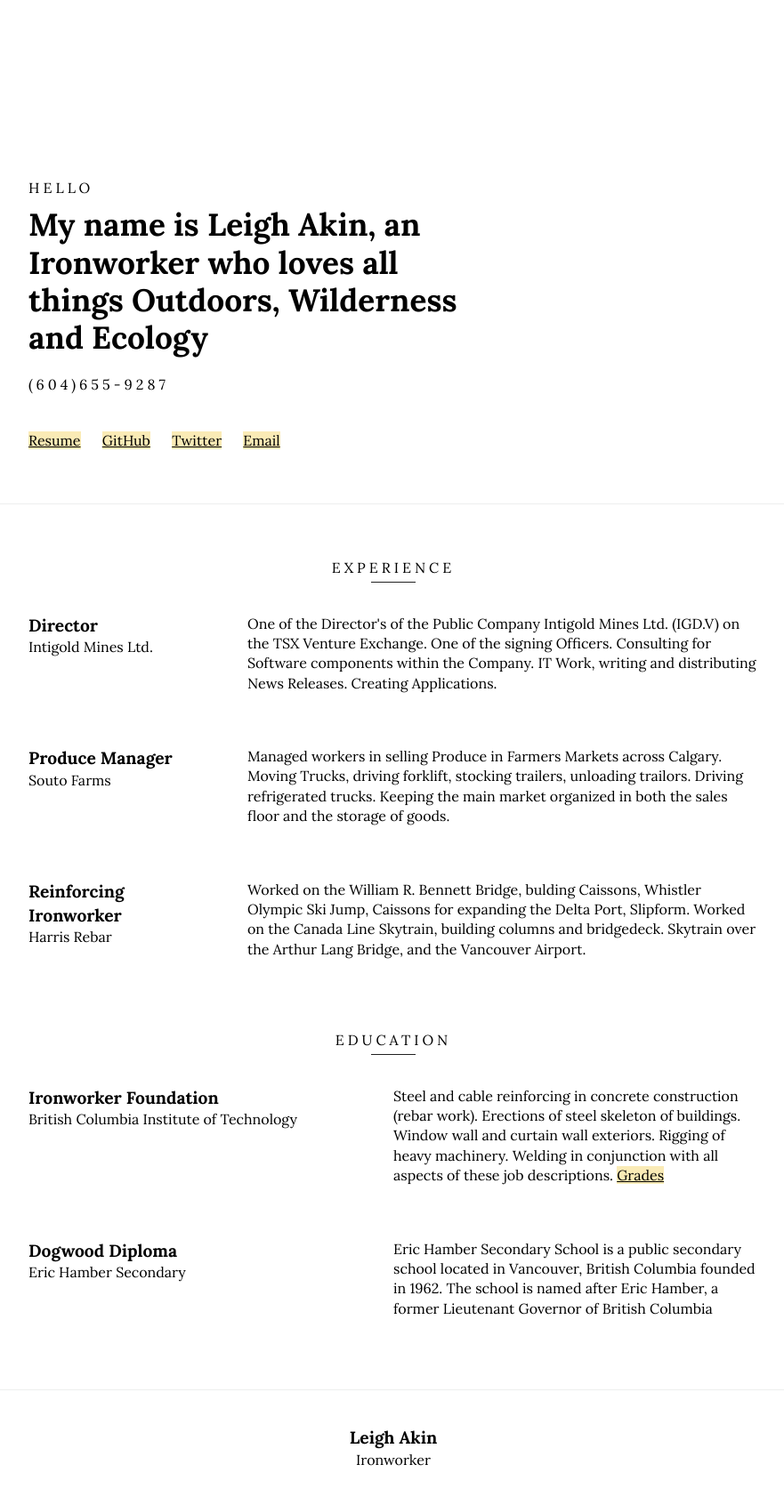
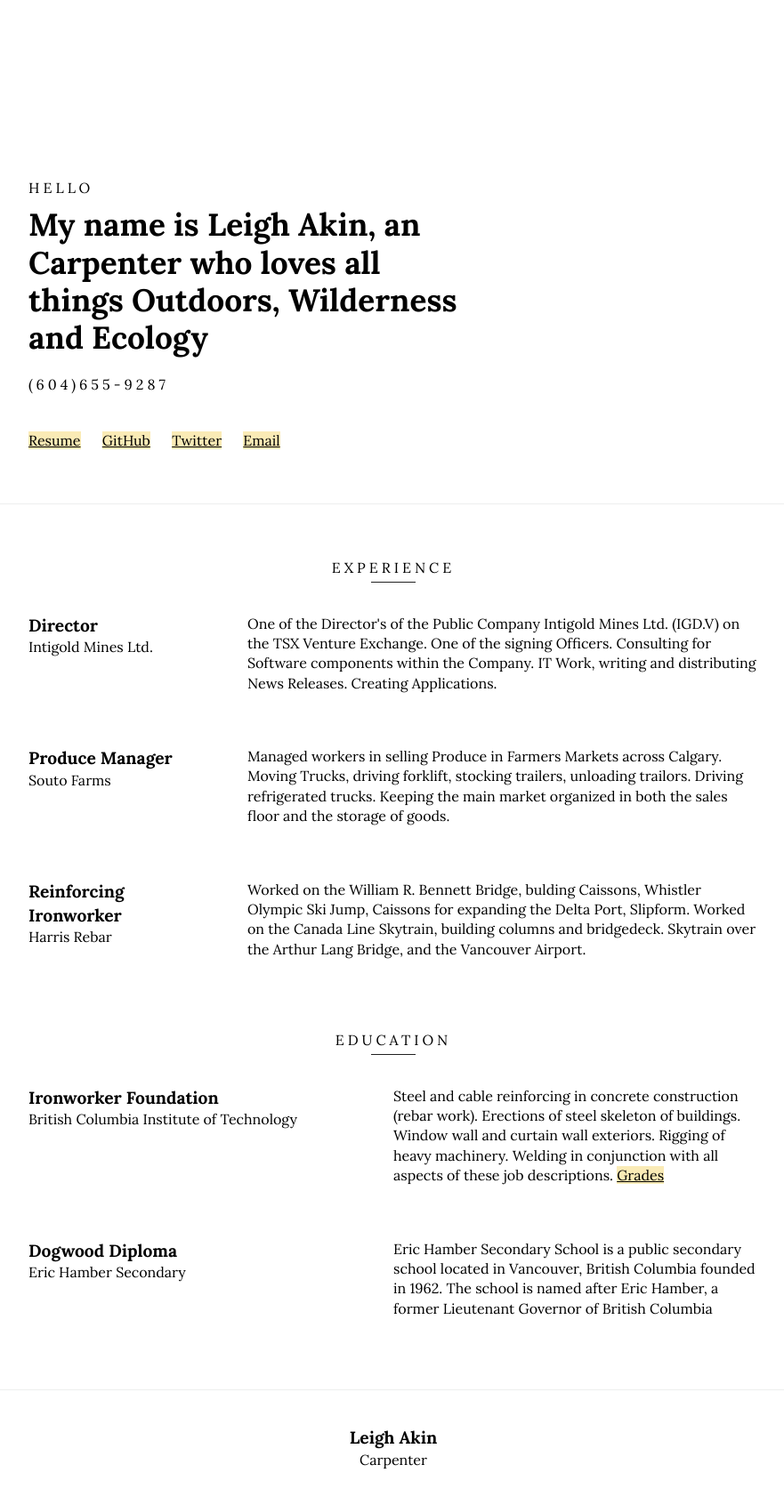
Before and after one commit to LeighAkin/leigh-akin, a Jekyll site: the page built from index.html, in a window 1280 px wide. Shown: the whole page at 89% size, without its empty margins (198-1079 px from the left). Built offline with Jekyll 4.4.1, drawn with Linux system fonts in a browser that asks for light colours; part of the change alters nothing that is shown.

```diff
--- a/_config.yml
+++ b/_config.yml
@@ -2,18 +2,18 @@
 
 # Site settings
 title: Leigh Akin Resume
-email: jinx.wyvern@gmail.com
-description: Leigh Akin resume for Ironworking
-baseurl: "http://shitposter.ca/leigh-akin/"
-url: "http://shitposter.ca/leigh-akin/"
+email: neph.xyz@gmail.com
+description: Leigh Akin resume for Carpentry
+baseurl: "http://hivegreen.com/leigh-akin/"
+url: "http://hivegreen.com/leigh-akin/"
 name: Leigh Akin
-job: Ironworker
+job: Carpenter
 location: (604)655-9287
 languages: Outdoors, Wilderness and Ecology
-resume_link: "http://shitposter.ca/leigh-akin/docs/resume.pdf"
-twitter_username: wyvern_jinx
-github_username:  jinx432
-email_address: jinx.wyvern@gmail.com
+resume_link: "http://hivegreen.com/leigh-akin/docs/resume.pdf"
+twitter_username: hivegrn
+github_username:  LeighAkin
+email_address: neph.xyz@gmail.com
 
 # Build settings
 markdown: kramdown
```
